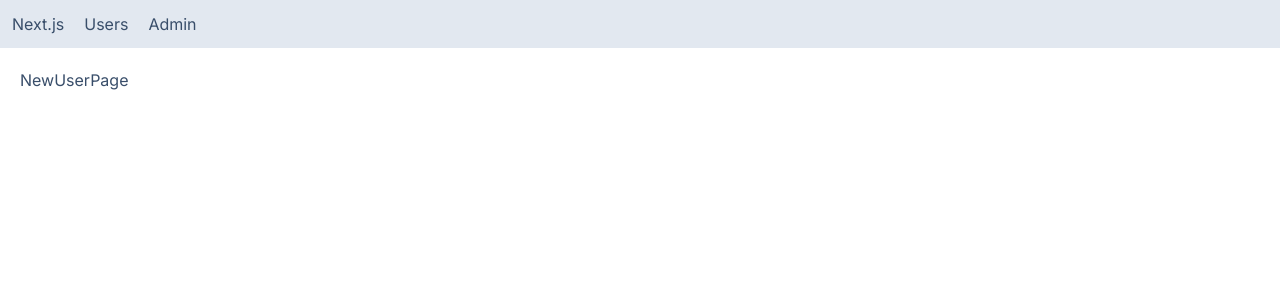
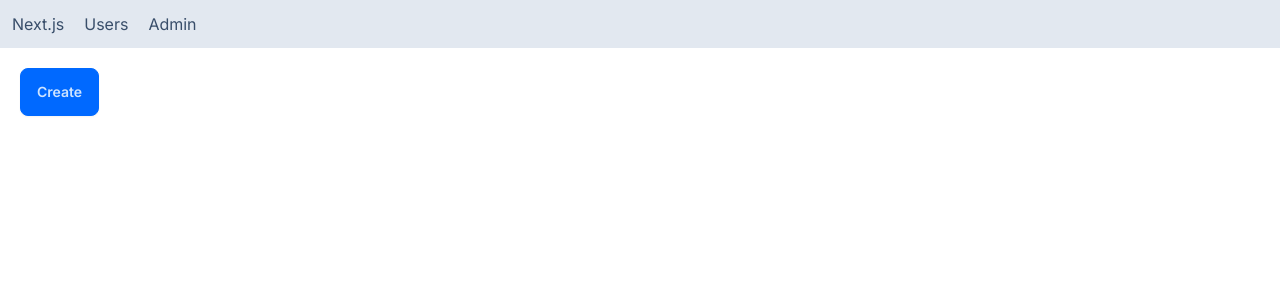
Before and after one commit to ifuenteromero/nextjs, a Next.js app: page /users/new in a window 1280 px wide. Shown: the top 300 px of the page. Built offline with nearby package versions, Linux system fonts and the light colour scheme.

Commit message:
Programmatic navigation

```diff
--- a/app/users/new/page.tsx
+++ b/app/users/new/page.tsx
@@ -1,5 +1,15 @@
+'use client';
+import { useRouter } from 'next/navigation';
+
 const NewUserPage = () => {
-	return <div>NewUserPage</div>;
+	const router = useRouter();
+	const handleClick = () => router.push('/users');
+
+	return (
+		<button className='btn btn-primary' onClick={handleClick}>
+			Create
+		</button>
+	);
 };
 
 export default NewUserPage;
--- a/app/users/page.tsx
+++ b/app/users/page.tsx
@@ -1,3 +1,4 @@
+import Link from 'next/link';
 import UserTable from './UserTable';
 
 interface Props {
@@ -8,6 +9,9 @@
 	return (
 		<>
 			<h1>User List</h1>
+			<Link href='/users/new' className='btn'>
+				New User
+			</Link>
 			<UserTable sortOrder={sortOrder} />
 		</>
 	);
```
